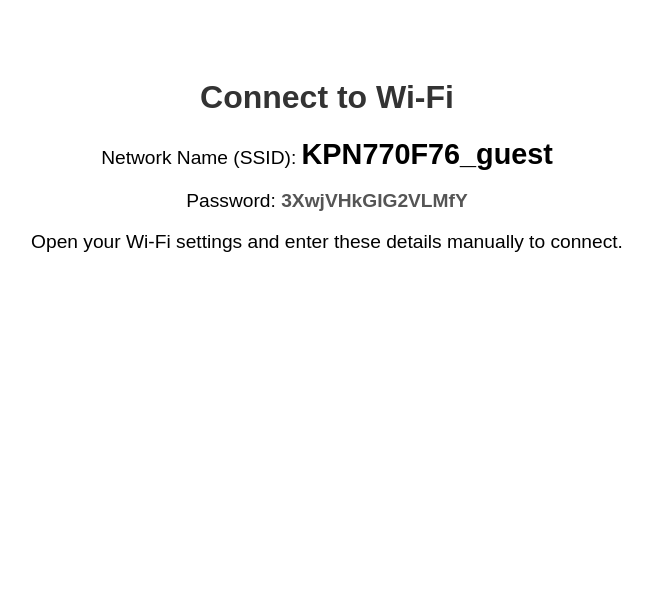
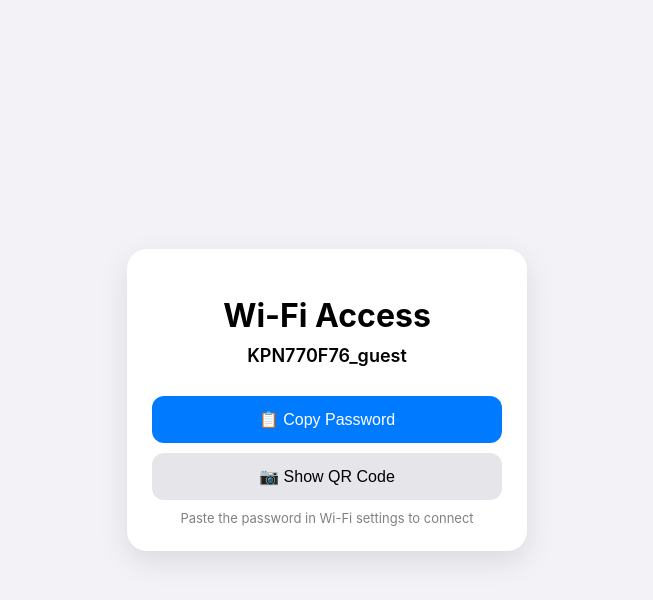
Before and after one commit to BeardTechPioneer/NFC_wifi, a plain HTML site: page index.html in a window 1280 px wide. Shown: the whole page, without its empty margins (313-966 px from the left). Drawn offline with Linux system fonts and the light colour scheme.

Commit message:
Update index.html

```diff
--- a/index.html
+++ b/index.html
@@ -1,21 +1,119 @@
 <!DOCTYPE html>
 <html lang="en">
 <head>
-  <meta charset="UTF-8">
-  <meta name="viewport" content="width=device-width, initial-scale=1.0">
-  <title>Guest Wi-Fi Info</title>
-  <style>
-    body { font-family: Arial, sans-serif; text-align: center; padding: 50px; }
-    h1 { color: #333; }
-    p { font-size: 1.2em; }
-    .ssid { font-weight: bold; font-size: 1.5em; }
-    .password { font-weight: bold; color: #555; }
-  </style>
+<meta charset="UTF-8">
+<meta name="viewport" content="width=device-width, initial-scale=1.0">
+<title>Wi-Fi</title>
+
+<style>
+body {
+  margin: 0;
+  font-family: -apple-system, BlinkMacSystemFont, "San Francisco", Arial;
+  background: #f2f2f7;
+  display: flex;
+  justify-content: center;
+  align-items: center;
+  height: 100vh;
+}
+
+.card {
+  background: white;
+  border-radius: 20px;
+  padding: 25px;
+  width: 90%;
+  max-width: 350px;
+  box-shadow: 0 10px 30px rgba(0,0,0,0.1);
+  text-align: center;
+}
+
+h1 {
+  margin-bottom: 10px;
+}
+
+.network {
+  font-size: 18px;
+  font-weight: 600;
+  margin-bottom: 20px;
+}
+
+button {
+  width: 100%;
+  padding: 14px;
+  border-radius: 12px;
+  border: none;
+  font-size: 16px;
+  margin-top: 10px;
+  cursor: pointer;
+}
+
+.copy-btn {
+  background: #007aff;
+  color: white;
+}
+
+.copy-btn:active {
+  background: #005ecb;
+}
+
+.secondary {
+  background: #e5e5ea;
+}
+
+.qr {
+  margin-top: 20px;
+}
+
+.small {
+  font-size: 13px;
+  color: gray;
+  margin-top: 10px;
+}
+</style>
 </head>
+
 <body>
-  <h1>Connect to Wi-Fi</h1>
-  <p>Network Name (SSID): <span class="ssid">KPN770F76_guest</span></p>
-  <p>Password: <span class="password">3XwjVHkGIG2VLMfY</span></p>
-  <p>Open your Wi-Fi settings and enter these details manually to connect.</p>
+
+<div class="card">
+  <h1>Wi-Fi Access</h1>
+  <div class="network">KPN770F76_guest</div>
+
+  <button class="copy-btn" onclick="copyPassword()">
+    📋 Copy Password
+  </button>
+
+  <button class="secondary" onclick="showQR()">
+    📷 Show QR Code
+  </button>
+
+  <div id="qrContainer" class="qr" style="display:none;">
+    <img id="qrImage" width="200" />
+  </div>
+
+  <div class="small">
+    Paste the password in Wi-Fi settings to connect
+  </div>
+</div>
+
+<script>
+function copyPassword() {
+  navigator.clipboard.writeText("3XwjVHkGIG2VLMfY");
+
+  const btn = document.querySelector(".copy-btn");
+  btn.innerText = "✅ Copied!";
+
+  setTimeout(() => {
+    btn.innerText = "📋 Copy Password";
+  }, 2000);
+}
+
+function showQR() {
+  const qrData = "WIFI:T:WPA;S:KPN770F76_guest;P:3XwjVHkGIG2VLMfY;;";
+  const qrUrl = "https://api.qrserver.com/v1/create-qr-code/?size=200x200&data=" + encodeURIComponent(qrData);
+
+  document.getElementById("qrImage").src = qrUrl;
+  document.getElementById("qrContainer").style.display = "block";
+}
+</script>
+
 </body>
 </html>
```
